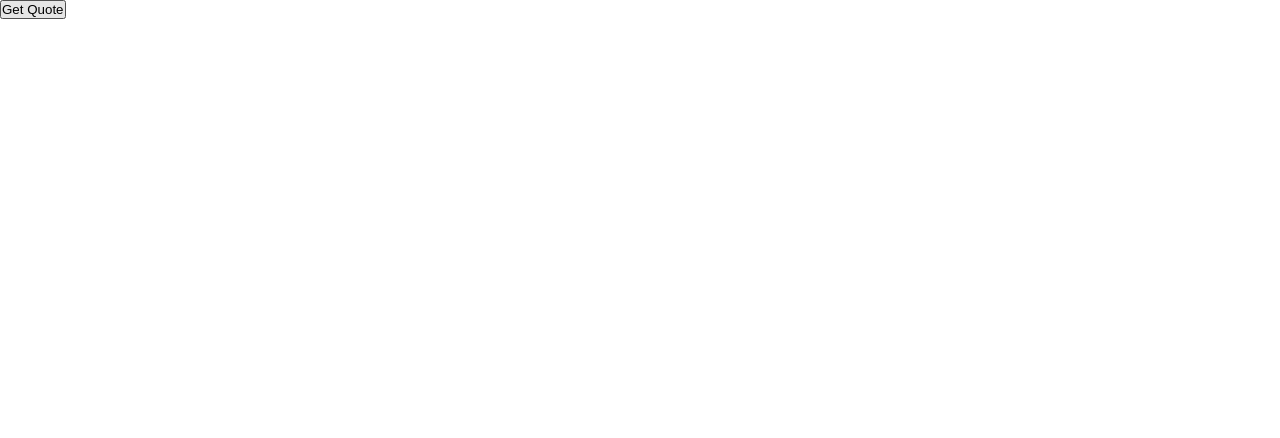
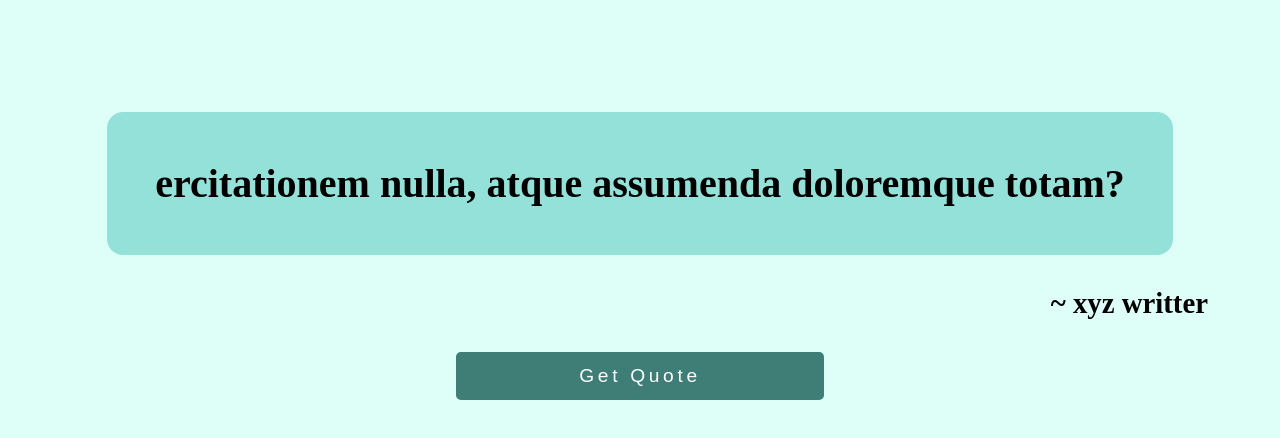
Before and after one commit to Vishesh-Verma-Work/Random-Quote-Generator-with-API-Integration, a plain HTML site: page index.html in a window 1280 px wide. Drawn offline with Linux system fonts and the light colour scheme.

Commit message:
Added code in css

```diff
--- a/index.html
+++ b/index.html
@@ -8,13 +8,12 @@
 </head>
 <body>
     <div class="main">
-        <div class="quote"></div>
-        <div class="writer"></div>
-        <button id="btn">Get Quote</button>
+        <div class="quote">
+            <p class="para">ercitationem nulla, atque assumenda doloremque totam?</p>
+        </div>
+        <div class="writer">~ xyz writter</div>
+        <div class="btn"><button id="button">Get Quote</button></div>
     </div>
-
-
-
 
     <script src="app.js"></script>
 </body>
--- a/style.css
+++ b/style.css
@@ -3,16 +3,56 @@
     padding: 0;
     text-decoration: none;
     list-style: none;
+    background-color: #ddfff7;
 }
 
 .main {
-
+    margin-top: 4rem;
+    /* border: 2px solid pink; */
+    /* background-color: rgba(68, 206, 26, 0.764); */
+    /* height: 12.5rem; */
+    display: flex;
+    flex-direction: column;
+    padding: 3rem;
+    justify-content: center;
+    align-items: center;
 }
 
 .quote {
+    color: black;
+    border-radius: 1rem;
+    font-weight: 700;
+    font-size: 2.5rem;
+    /* height: 8rem; */
+    background-color: #93e1d8;
+    margin-bottom: 2rem;
+    padding: 3rem;
+}
 
+.quote p {
+    background-color: #93e1d8;
 }
 
 .writer {
+    width: 100%;
+    font-size: 1.8rem;
+    font-weight: 600;
+    text-align: end;
+    /* background-color: aqua; */
+    margin-bottom: 2rem;
+    padding-right: 3rem;
+}
 
+.btn  button{
+    font-weight: 500;
+    letter-spacing: .23rem;
+    font-size: 1.2rem;
+    color: white;
+    border: none;
+    display: inline-block;
+    background-color: #3f7e77;
+    height: 3rem;
+    width: 23rem;
+    border-radius: .3rem;
+    /* align-items: center; */
 }
```
